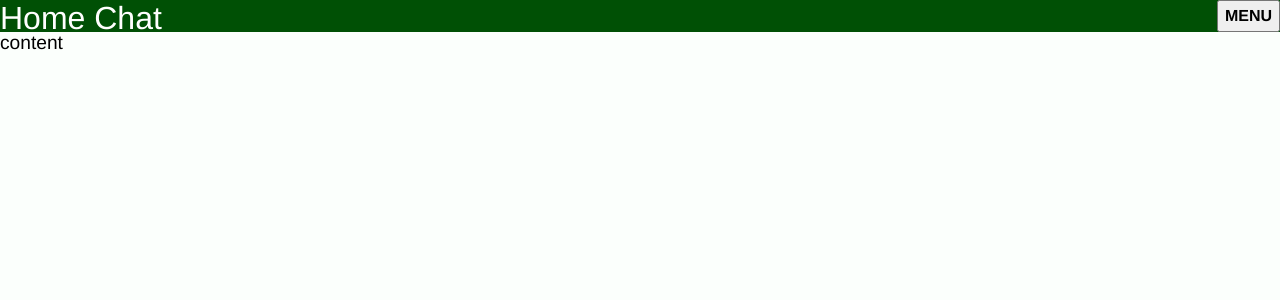
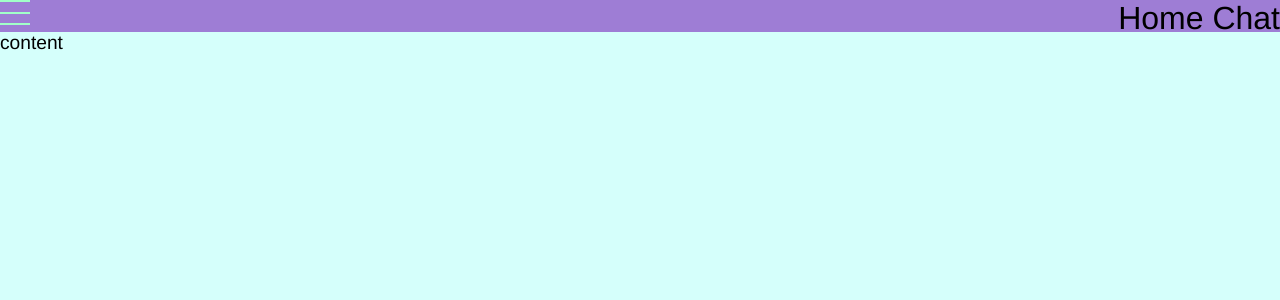
Before and after one commit to gift-a/home-chat, a Vue app: page / in a window 1280 px wide. Shown: the top 300 px of the page. Built offline with nearby package versions, Linux system fonts and the light colour scheme.

Commit message:
add burger button

```diff
--- a/src/App.vue
+++ b/src/App.vue
@@ -1,13 +1,17 @@
 <template>
-  <div id='app'>
-    <Header></Header>
-    <Root></Root>
+  <div id="app">
+    <Header class="app__header"></Header>
+    <div class="app__menu">
+      <Menu></Menu>
+    </div>
+    <Root class="app__root"></Root>
   </div>
 </template>
 
 <script lang="ts">
 import Vue from 'vue';
 import Header from './common/Header.vue';
+import Menu from './common/Menu.vue';
 import Root from './common/Root.vue';
 
 
@@ -15,6 +19,7 @@ export default Vue.extend({
   name: 'app',
   components: {
     Header,
+    Menu,
     Root,
   }
 });
@@ -25,8 +30,27 @@ export default Vue.extend({
 
 #app {
   display: grid;
-  grid-template-rows: 32px 1fr;
+  grid-template-rows: 32px auto;
+  grid-template-columns: 0px auto;
+  grid-template-areas:
+    " menu header "
+    " menu root ";
   height: 100%;
   font-family: 'Avenir', Helvetica, Arial, sans-serif;
 }
+
+.app {
+  &__header {
+    grid-area: header;
+  }
+
+  &__menu {
+    grid-area: menu;
+    position: relative;
+  }
+
+  &__root {
+    grid-area: root;
+  }
+}
 </style>
--- /dev/null
+++ b/src/common/Header.scss
@@ -0,0 +1,10 @@
+@import "../styles/variables";
+
+header {
+	display: flex;
+	justify-content: space-between;
+	background-color: $primary-bg-light;
+}
+.logo {
+	font-size: $font-size-32;
+}
--- /dev/null
+++ b/src/common/Header.ts
@@ -0,0 +1,24 @@
+import Vue from 'vue';
+import AppService from '../App.service';
+import Burger from '../shared/Burger.vue';
+
+
+export default Vue.extend({
+  name: 'Header',
+  components: {
+    Burger,
+  },
+  data() {
+    return {
+      isMenuOpen: false,
+    };
+  },
+  methods: {
+    onMenuClick() {
+      AppService.toggleMenu();
+    },
+  },
+  created() {
+    AppService.$on('toggleMenu', (isOpen: boolean) => this.isMenuOpen = isOpen);
+  },
+});
--- a/src/common/Header.vue
+++ b/src/common/Header.vue
@@ -1,44 +1,15 @@
 <template>
 	<header>
+		<div @click="onMenuClick">
+			<Burger :active="isMenuOpen"></Burger>
+		</div>
 		<span class="logo">Home Chat</span>
-		<button @click="onMenuClick">Menu</button>
 	</header>
 </template>
 
 <script lang="ts">
-import Vue from 'vue';
-import AppService from '../App.service';
-
-
-export default Vue.extend({
-	name: 'Header',
-	data() {
-		return {
-		}
-	},
-	methods: {
-		onMenuClick() {
-			AppService.toggleMenu();
-		},
-	}
-})
+import Header from './Header';
+export default Header;
 </script>
 
-<style lang="scss" scoped>
-@import "../styles/variables";
-
-	header {
-		display: flex;
-		justify-content: space-between;
-		background-color: $primary-bg-dark;
-		color: $light-color;
-	}
-	.logo {
-		font-size: 2rem;
-	}
-	button {
-		text-transform: uppercase;
-		font-weight: bolder;
-		cursor: pointer;
-	}
-</style>
+<style lang="scss" scoped src="./Header.scss"></style>
--- a/src/common/Menu.vue
+++ b/src/common/Menu.vue
@@ -14,7 +14,7 @@ export default Vue.extend({
 	name: 'Menu',
 	data() {
 		return {
-			isOpen: false,
+			isOpen: true,
 			menuItems: [
 				'Home',
 				'Chat',
@@ -35,33 +35,23 @@ export default Vue.extend({
 	aside {
 		width: 280px;
 		position: absolute;
-		right: 0;
+		left: 0;
 		top: 0;
 		bottom: 0;
 		border-left: 1px solid gray;
 		box-shadow: -12px 6px 6px rgba(0, 0, 0, 0.2);
-		z-index: 100;
-		background-color: $secondary-bg-dark;
+		z-index: 10;
+		background-color: $primary-bg-dark;
 	}
 
 	li {
 		padding: 1rem;
 		width: 100%;
-		border-top: 1px solid gray;
-		border-bottom: 1px solid gray;
-		background-color: $secondary-bg;
-	}
-
-	li:last-child {
-		border-bottom: none;
-	}
-
-	li:first-child {
-		border-top: none;
+		background-color: $primary-bg;
 	}
 
 	li:hover {
-		color: white;
-		background-color: gray;
+		color: $light-color;
+		background-color: $light-grey;
 	}
 </style>
--- a/src/common/Root.vue
+++ b/src/common/Root.vue
@@ -1,6 +1,5 @@
 <template>
 	<div class='root'>
-		<Menu></Menu>
 		<main>
 			<div>
 				content
@@ -11,13 +10,10 @@
 
 <script lang="ts">
 import Vue from 'vue';
-import Menu from './Menu.vue';
 
 export default Vue.extend({
 	name: 'Root',
-	components: {
-		Menu,
-	},
+	components: {},
 })
 </script>
 
--- /dev/null
+++ b/src/shared/Burger.vue
@@ -0,0 +1,64 @@
+<template>
+	<div class="burger-button" :class="{ active: active }"></div>
+</template>
+
+<script lang="ts">
+import Vue from 'vue';
+
+
+export default Vue.extend({
+	props: {
+		active: Boolean
+	},
+});
+</script>
+
+<style lang="scss" scoped>
+@import "../styles/variables";
+
+	.burger-button {
+		position: absolute;
+		top: 0;
+		left: 0;
+		z-index: 30;
+		width: 30px;
+		height: 25px;
+		border-top: 2px solid $secondary-bg;
+		cursor: pointer;
+
+		&:before, &:after {
+			content: "";
+			position: absolute;
+			left: 0;
+			width: 30px;
+			height: 2px;
+			background: $secondary-bg;
+			transition: all 0.3s ease-in;
+		}
+
+		&:before {
+			top: 10px;
+		}
+
+		&:after{
+			bottom: 0;
+		}
+
+		&.active {
+			border-color: transparent;
+
+			&:before {
+				transform: rotate(45deg);
+				width: 33px;
+				left: -2px;
+			}
+
+			&:after {
+				transform: rotate(135deg);
+				bottom: 11px;
+				width: 33px;
+				left: -2px;
+			}
+		}
+	}
+</style>
--- a/src/styles/_variables.scss
+++ b/src/styles/_variables.scss
@@ -1,21 +1,55 @@
+// ------------------------------------------------------
+// Background colors
+// ------------------------------------------------------
+$primary-bg:      #6e50a3;
+$primary-bg-light:#9e7dd5;
+$primary-bg-dark: #3f2674;
+
+$secondary-bg:      #a1ffc8;
+$secondary-bg-light:#d5fffb;
+$secondary-bg-dark: #6fcb97;
+
+$white:     #fff;
+$light-grey:#f6f9fc;
+$black:     #000;
+
+// ------------------------------------------------------
+// Text colors
+// ------------------------------------------------------
+$light-color: $white;
+$dark-color:  $black;
+
+// ------------------------------------------------------
+// Font
+// ------------------------------------------------------
+
+$font-family-main: Arial, sans-serif;
+
+$weight-bold:			600;
+$weight-regular:	400;
+$weight-light:    300;
+$weight-thin:     200;
+
+$font-size-32:  2rem;
+$font-size-30:  1.875rem;
+$font-size-24:  1.5rem;
+$font-size-22:  1.375rem;
+$font-size-20:  1.25rem;
+$font-size-18:  1.125rem;
+$font-size-17:  1.0625rem;
+$font-size-16:  1rem;
+$font-size-15:  0.9375rem;
+$font-size-14:  0.875rem;
+$font-size-12:  0.75rem;
+$font-size-11:  0.6875rem;
+$font-size-10:  0.625rem;
 
 
-/* ------------------------------------------------------
-* Primary background colors
---------------------------------------------------------- */
-$primary-bg: #2e7d32;
-$primary-bg-light: #60ad5e;
-$primary-bg-dark: #005005;
+// ------------------------------------------------------
+// Layout
+// ------------------------------------------------------
 
-/* ------------------------------------------------------
-* Secondary background colors
---------------------------------------------------------- */
-$secondary-bg: #c8e6c9;
-$secondary-bg-light: #fbfffc;
-$secondary-bg-dark: #97b498;
 
-/* ------------------------------------------------------
-* Text colors
---------------------------------------------------------- */
-$light-color: #fff;
-$dark-color: #000;
+// ------------------------------------------------------
+// Constants
+// ------------------------------------------------------
--- a/src/styles/main.scss
+++ b/src/styles/main.scss
@@ -2,6 +2,7 @@
 
 body {
 	height: 100vh;
+	width: 100vw;
 }
 
 * {
--- a/vue.config.js
+++ b/vue.config.js
@@ -8,17 +8,4 @@ module.exports = {
     // This option does not affect *.vue files.
     modules: true
   },
-  // paths: {},
-
-  // Configure Webpack's dev server.
-  // https://github.com/vuejs/vue-cli/blob/dev/docs/cli-service.md
-  devServer: {
-    host: '0.0.0.0',
-    port: 8080,
-    public: 'localhost',
-    disableHostCheck: true,
-    watchOptions: {
-      poll: true,
-    }
-  },
 };
```
Also changed, not shown: src/utils.js (added, +8 -0 lines).
